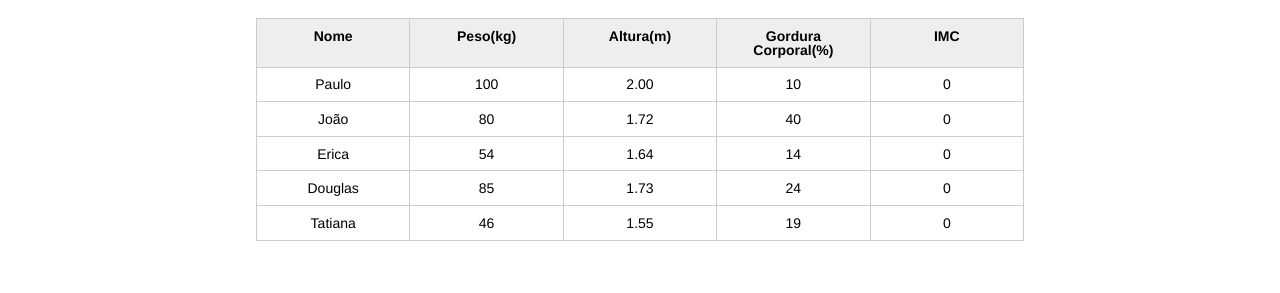
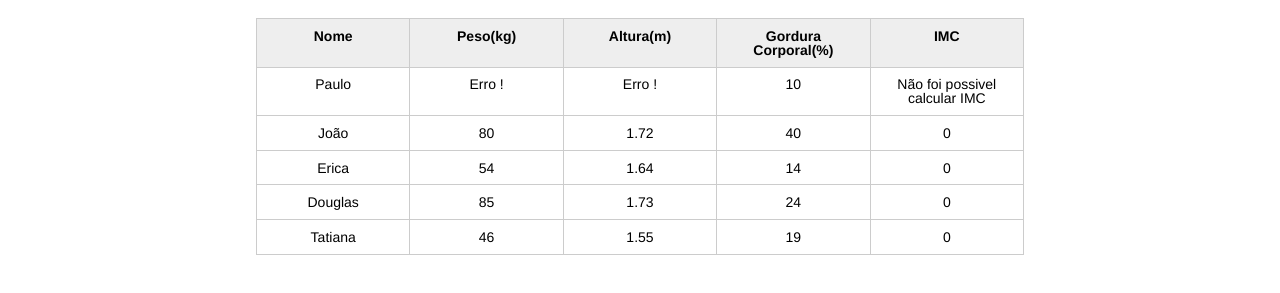
Before and after one commit to VieiraGabrielAlexandre/JavaScriptReview, a plain HTML site: page index.html in a window 1280 px wide. Shown: the part 123-416 px from the top of the page. Drawn offline with Linux system fonts and the light colour scheme.

Commit message:
Alterando IMC

```diff
--- a/index.html
+++ b/index.html
@@ -28,10 +28,10 @@
 						</tr>
 					</thead>
 					<tbody id="tabela-pacientes">
-						<tr class="paciente" >
+						<tr class="paciente" id="primeiro-paciente">
 							<td class="info-nome">Paulo</td>
-							<td class="info-peso">100</td>
-							<td class="info-altura">2.00</td>
+							<td class="info-peso">400</td>
+							<td class="info-altura">4.00</td>
 							<td class="info-gordura">10</td>
 							<td class="info-imc">0</td>
 						</tr>
--- a/js/principal.js
+++ b/js/principal.js
@@ -1,6 +1,40 @@
+var titulo = (document.querySelector(".titulo"));
+    titulo.textContent = "IMC";
+var subtitulo = (document.querySelector(".subtitulo"));
+    subtitulo.textContent = "Lista dos clientes";
 
-var titulo = (document.querySelector(".titulo"));
-titulo.textContent = "IMC";
-var subtitulo = (document.querySelector(".subtitulo"));
-subtitulo.textContent = "Lista dos clientes";
-console.log (titulo);
+var paciente = (document.querySelector("#primeiro-paciente"));
+var tdPeso = paciente.querySelector(".info-peso");
+var peso = tdPeso.textContent;
+    console.log (paciente);
+    console.log (tdPeso);
+    console.log (peso);
+
+if (peso <= 0 || peso >= 300)
+{
+    alert ("Peso informado incorretamente");
+    tdPeso.textContent = "Erro !";
+    altura = "N/A"
+}
+
+var tdAltura = paciente.querySelector(".info-altura");
+var altura = tdAltura.textContent;
+    console.log(altura);
+
+if (altura < 0 || altura >= 3.00)
+{
+    alert ("Altura informada incorretamente");
+    tdAltura.textContent = "Erro !";
+    altura = "N/A"
+}
+
+var IMC = peso / (altura * altura);
+
+console.log (IMC);
+
+var imcPrimeiroPaciente = (document.querySelector(".info-imc"));
+    imcPrimeiroPaciente.textContent = IMC;
+if (imcPrimeiroPaciente.textContent == 'NaN')
+{
+    imcPrimeiroPaciente.textContent = "Não foi possivel calcular IMC";
+}
```
